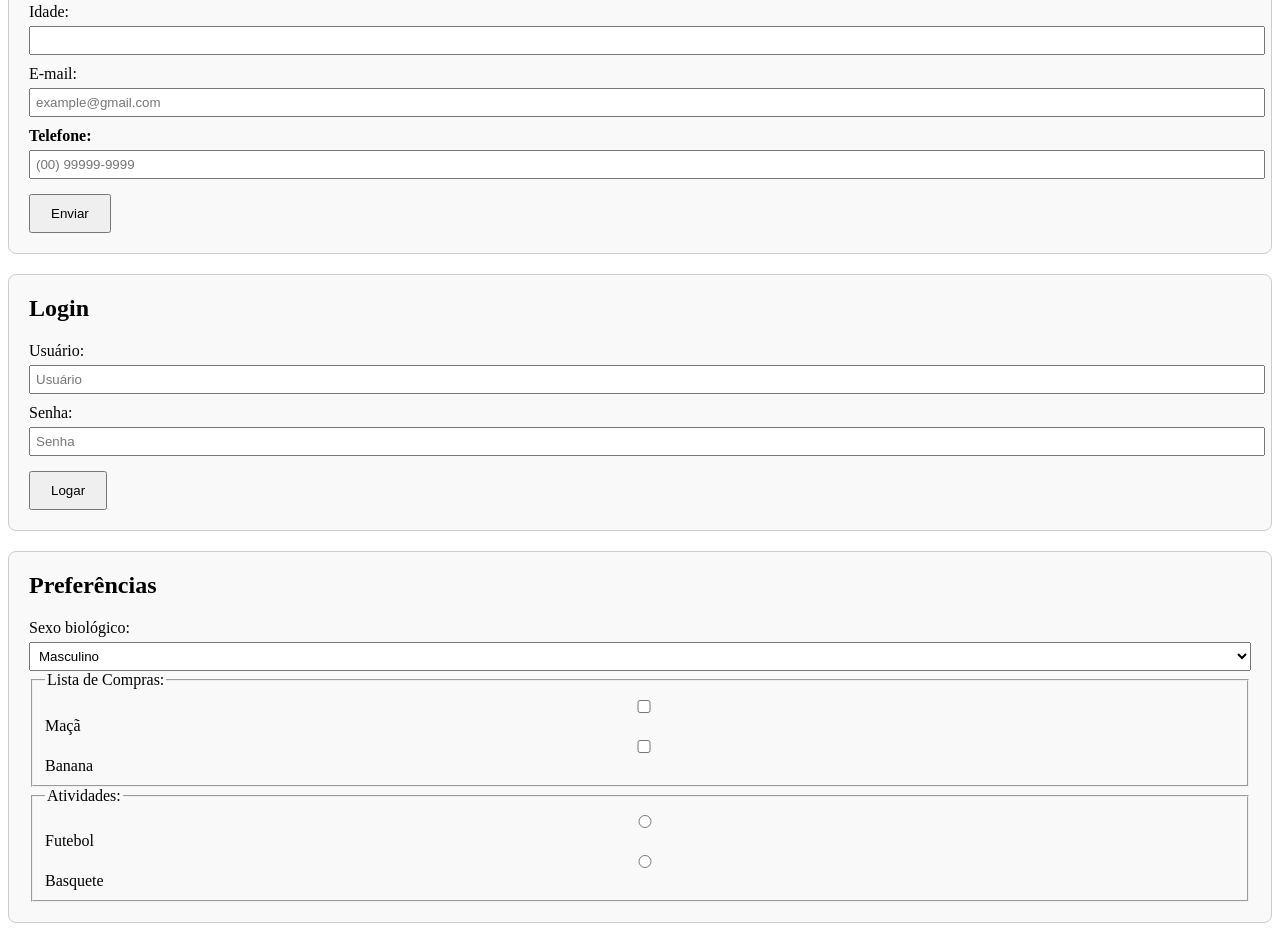
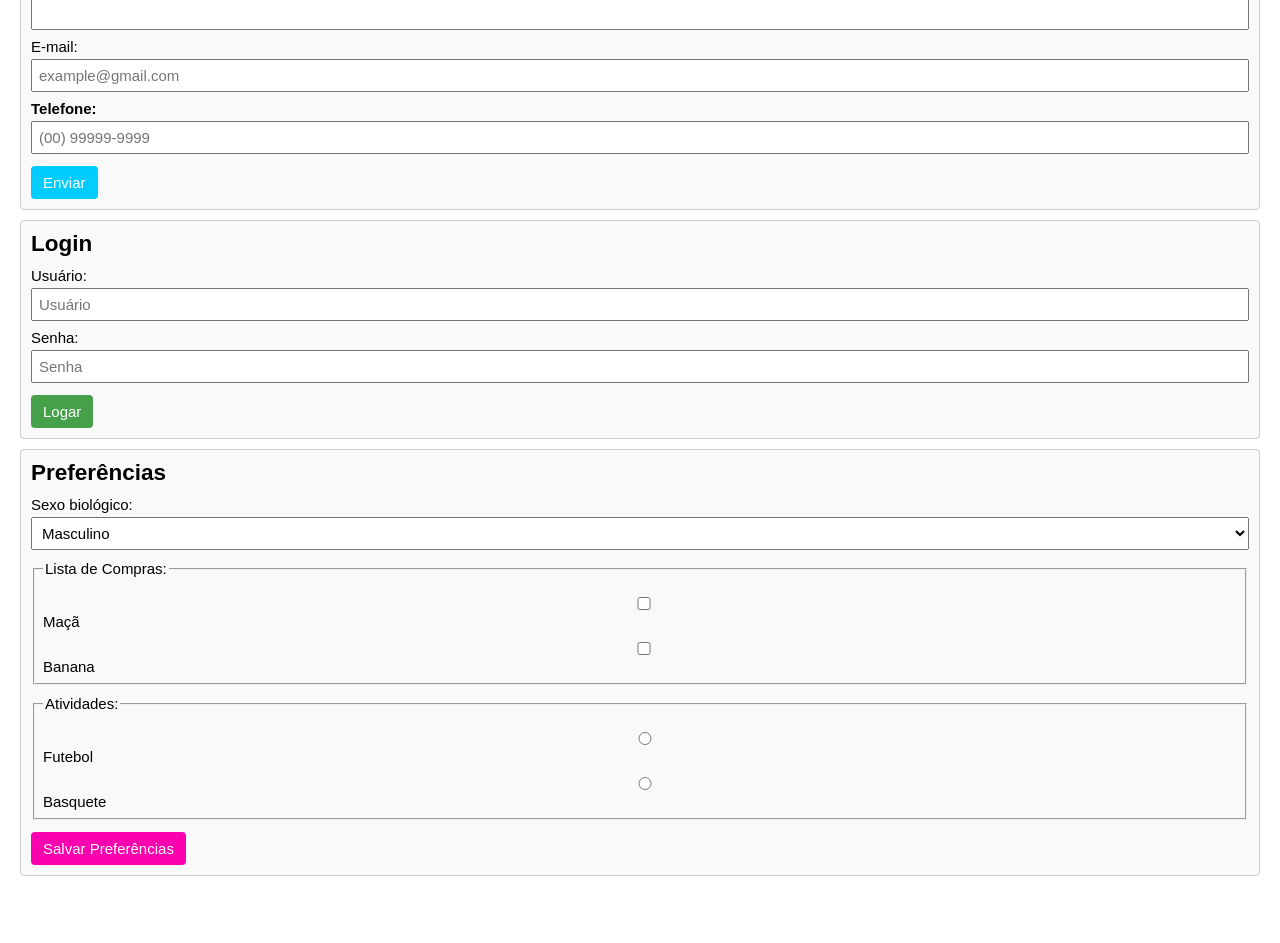
Before and after one commit to Felixblk/Senai, a plain HTML site: page index.html in a window 1280 px wide. Shown: the part 333-1276 px from the top of the page. After the commit the page ends 1229 px from the top, so only its background shows below. Drawn offline with Linux system fonts and the light colour scheme.

Commit message:
Add files via upload

```diff
--- a/index.html
+++ b/index.html
@@ -7,30 +7,80 @@
     <style>
         .box {
             border: 1px solid #ccc;
-            padding: 20px;
-            margin: 20px 0;
-            border-radius: 8px;
+            padding: 10px;
+            margin: 10px 0;
+            border-radius: 4px;
             background-color: #f9f9f9;
         }
 
         .box h2 {
             margin-top: 0;
+            margin-bottom: 10px;
         }
 
         label {
             display: block;
-            margin-top: 10px;
+            margin-top: 8px;
+            font-size: 15px;
         }
 
         input, select {
             width: 100%;
-            padding: 5px;
-            margin-top: 5px;
+            padding: 6px;
+            margin-top: 4px;
+            font-size: 15px;
+            box-sizing: border-box;
         }
 
         button {
-            margin-top: 15px;
-            padding: 10px 20px;
+            margin-top: 12px;
+            padding: 8px 12px;
+            font-size: 15px;
+            cursor: pointer;
+            border: none;
+            border-radius: 4px;
+        }
+
+        .btn-enviar {
+            background-color: #00ccff;
+            color: white;
+        }
+
+        .btn-enviar:hover {
+            background-color: #00ccff;
+        }
+
+        .btn-logar {
+            background-color: #45a049;
+            color: white;
+        }
+
+        .btn-logar:hover {
+            background-color: #45a049;
+        }
+
+        .btn-preferencias {
+            background-color: #fa00af;
+            color: white;
+        }
+
+        .btn-preferencias:hover {
+            background-color: #ff00bf;
+        }
+
+        fieldset {
+            margin-top: 10px;
+            padding: 8px;
+        }
+
+        legend {
+            font-size: 15px;
+        }
+
+        body {
+            font-family: Arial, sans-serif;
+            font-size: 15px;
+            margin: 20px;
         }
     </style>
 </head>
@@ -59,7 +109,7 @@
             <label for="tel"><b>Telefone:</b></label>
             <input type="tel" id="tel" name="tel" placeholder="(00) 99999-9999" required maxlength="11">
 
-            <button type="submit">Enviar</button>
+            <button type="submit" class="btn-enviar">Enviar</button>
         </form>
     </div>
 
@@ -72,7 +122,7 @@
             <label for="password">Senha:</label>
             <input type="password" id="password" name="password" placeholder="Senha" required>
 
-            <button type="submit">Logar</button>
+            <button type="submit" class="btn-logar">Logar</button>
         </form>
     </div>
 
@@ -87,15 +137,17 @@
 
             <fieldset>
                 <legend>Lista de Compras:</legend>
-                <input type="checkbox" name="fruta" value="maçã"> Maçã<br>
-                <input type="checkbox" name="fruta" value="banana"> Banana
+                <label><input type="checkbox" name="fruta" value="maçã"> Maçã</label>
+                <label><input type="checkbox" name="fruta" value="banana"> Banana</label>
             </fieldset>
 
             <fieldset>
                 <legend>Atividades:</legend>
-                <input type="radio" name="atividades" value="Futebol"> Futebol<br>
-                <input type="radio" name="atividades" value="Basquete"> Basquete
+                <label><input type="radio" name="atividades" value="Futebol"> Futebol</label>
+                <label><input type="radio" name="atividades" value="Basquete"> Basquete</label>
             </fieldset>
+
+            <button type="submit" class="btn-preferencias">Salvar Preferências</button>
         </form>
     </div>
 
```
